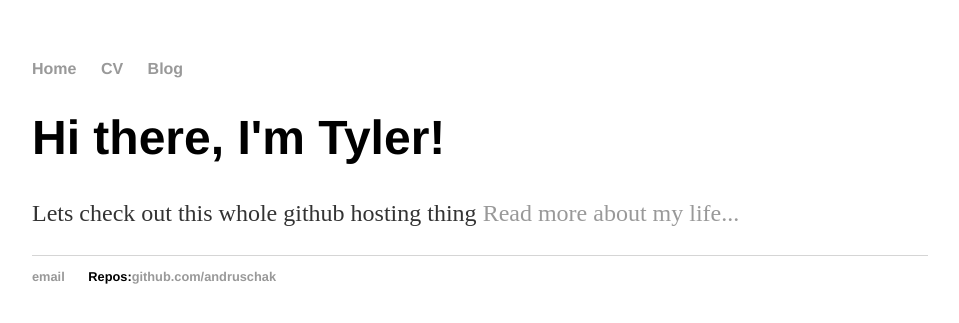
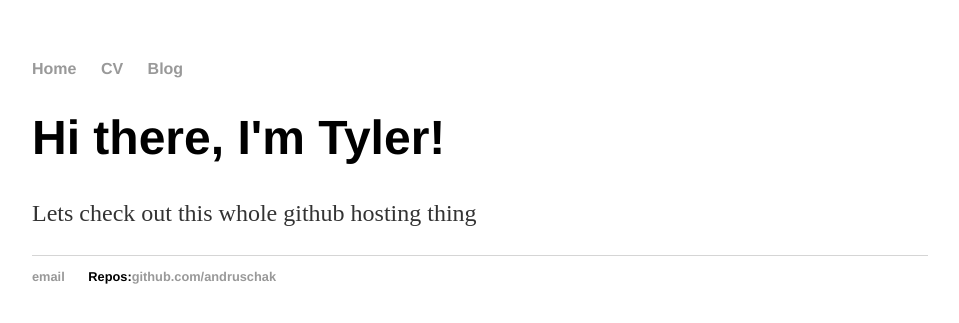
Before and after one commit to andruschak/andruschak.github.io, a Jekyll site: the page built from index.html, in a window 1280 px wide. Shown: the top 323 px of the page, without its empty margins (160-1119 px from the left). Built offline with Jekyll 4.4.1, drawn with Linux system fonts in a browser that asks for light colours.

Commit message:
updating main page

```diff
--- a/index.html
+++ b/index.html
@@ -4,5 +4,5 @@ title: First page
 ---
 <div class="blurb">
 	<h1>Hi there, I'm Tyler!</h1>
-	<p>Lets check out this whole github hosting thing <a href="/about">Read more about my life...</a></p>
+	<p>Lets check out this whole github hosting thing </p>
 </div><!-- /.blurb -->
```
